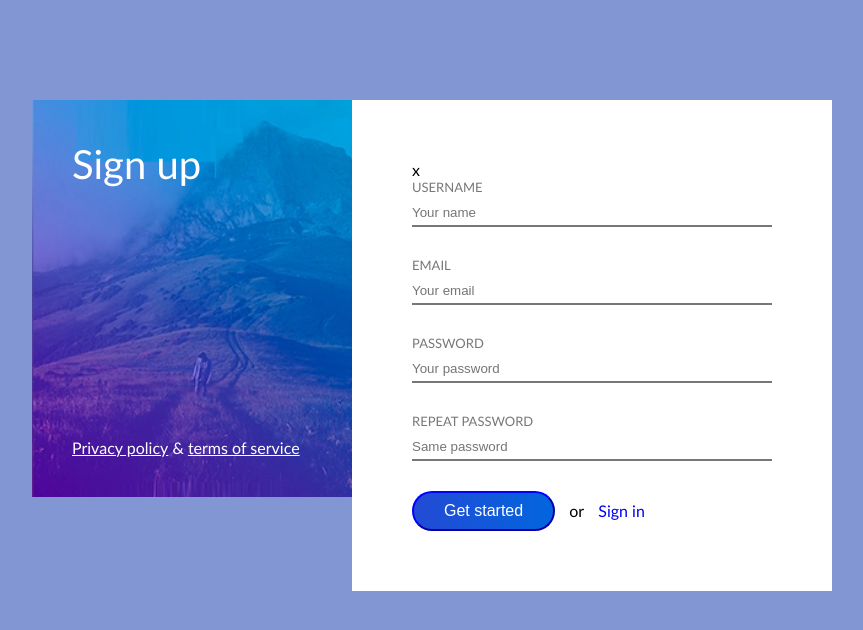
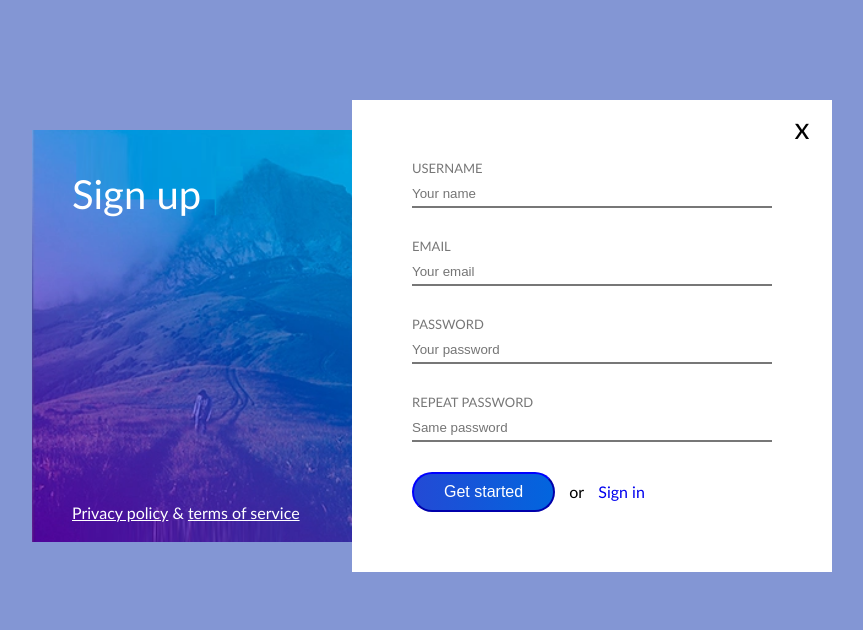
Before and after one commit to front-end-by-rimantas/35-grupe-sign-up, a website: page index.html in a window 1280 px wide. Shown: the whole page, without its empty margins (208-1071 px from the left). Drawn offline with Linux system fonts and the light colour scheme.

Commit message:
Left column height #10

```diff
--- a/css/main.css
+++ b/css/main.css
@@ -1,12 +1,13 @@
 .container {
+    display: inline-block;
     width: 800px;
     margin-top: 100px;
     margin-left: calc(50% - 400px);
+    position: relative;
 }
 
 .left-column {
     width: 40%;
-    float: left;
     padding: 40px;
     background-color: #008fae;
     background-image: url(../img/hill.png);
@@ -14,16 +15,23 @@
     background-position: center;
     background-repeat: no-repeat;
     color: #fff;
+    position: absolute;
+    bottom: 30px;
+    top: 30px;
+    left: 0;
 }
 
 .main-title {
     width: 100%;
-    margin-bottom: 250px;
     font-size: 40px;
     font-weight: normal;
 }
 
 .bottom-links {
+    position: absolute;
+    bottom: 20px;
+    left: 40px;
+    right: 40px;
 }
 
 .bottom-links > .link {
@@ -32,10 +40,19 @@
 
 .right-column {
     width: 60%;
-    float: left;
+    float: right;
     padding: 60px;
     background-color: #fff;
+    position: relative;
 }
 
 .close {
+    width: 60px;
+    height: 60px;
+    font-size: 30px;
+    text-align: center;
+    line-height: 54px;
+    position: absolute;
+    right: 0;
+    top: 0;
 }
```
